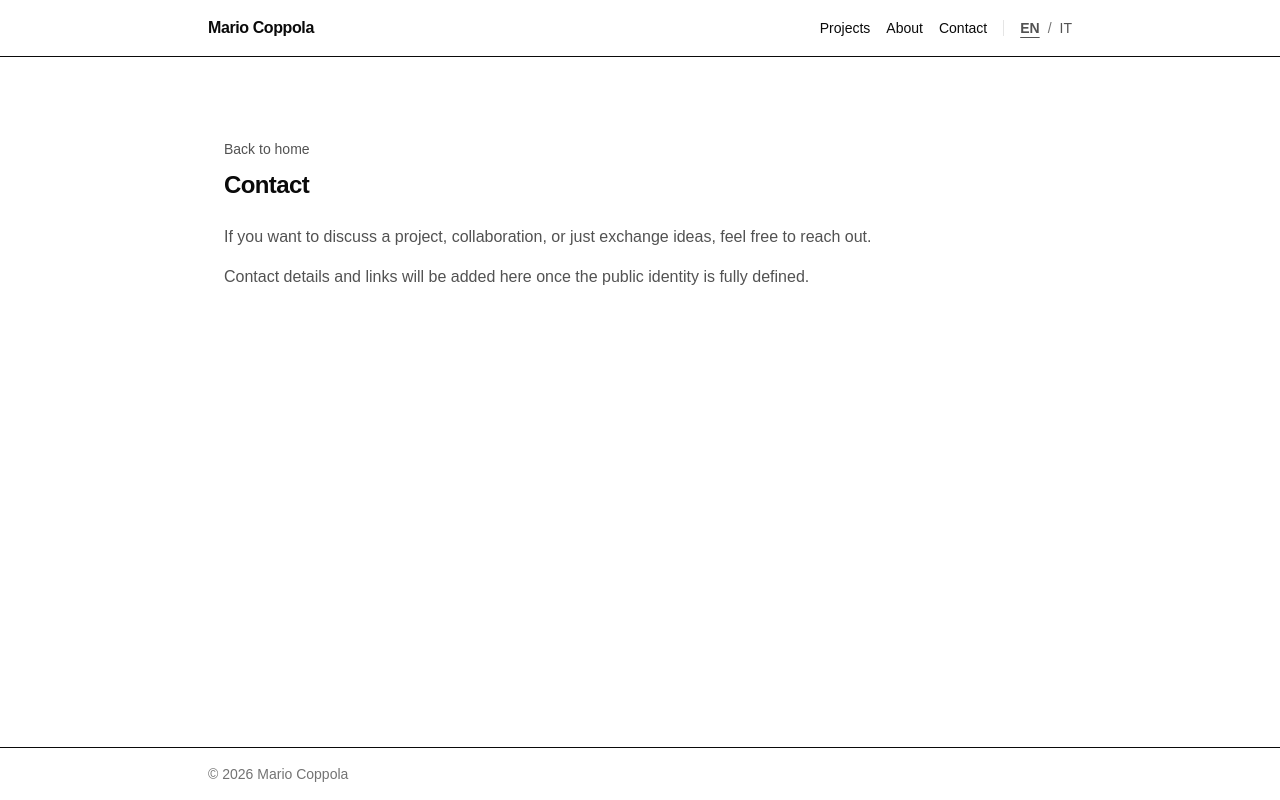
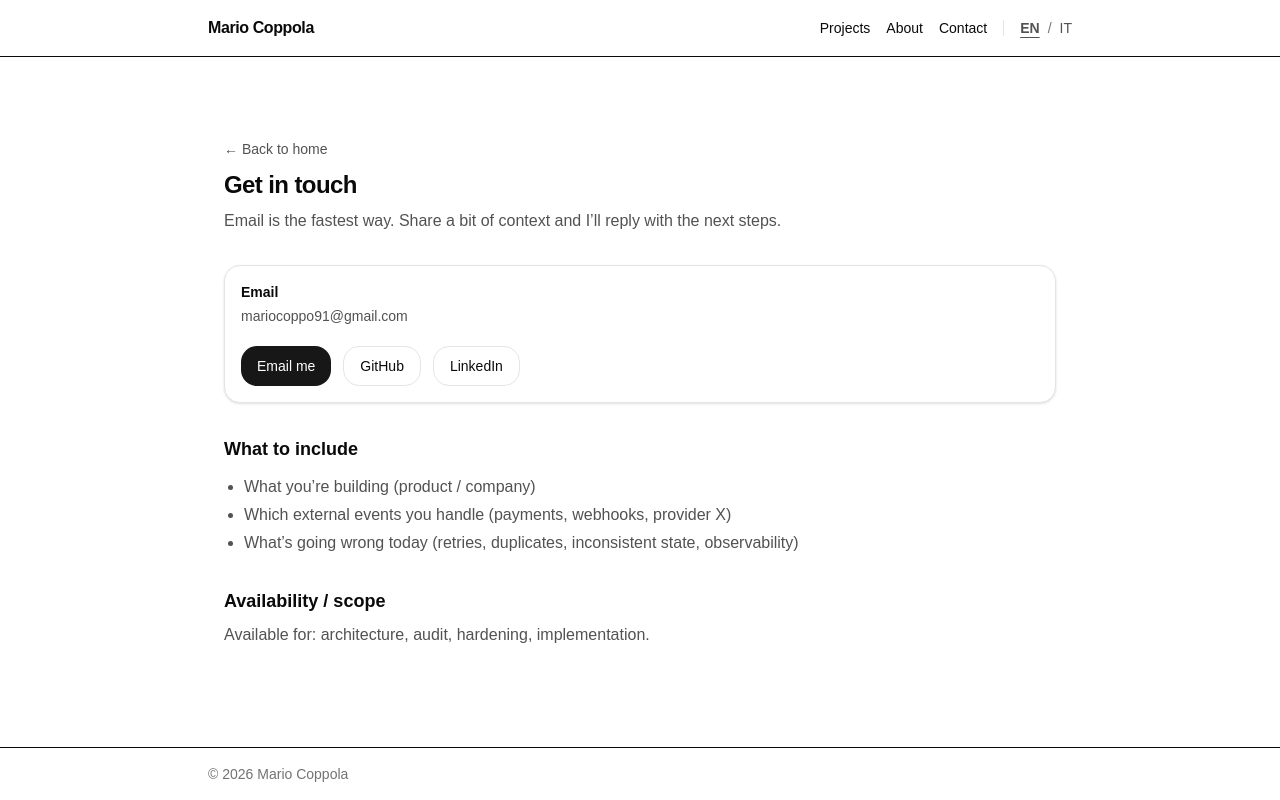
Before and after one commit to mario-coppola/portfolio, a Next.js app: page /contact in a window 1280 px wide. Built offline with nearby package versions, Linux system fonts and the light colour scheme; no server answers.

Commit message:
fix: case-sensitive import for siteHeader content + contact page

```diff
--- a/src/app/contact/page.tsx
+++ b/src/app/contact/page.tsx
@@ -1,7 +1,10 @@
 import type { Metadata } from "next";
-import { getLangFromSearchParams, type SearchParams } from "@/content/i18n";
+import { getLangFromSearchParams, t, type SearchParams } from "@/content/i18n";
+import { contactContent } from "@/content/contact";
 import { site } from "@/content/site";
 import { Container } from "@/components/ui/Container";
+import { Card } from "@/components/ui/Card";
+import { ButtonLink } from "@/components/ui/Button";
 import { TextLink } from "@/components/ui/TextLink";
 import { absoluteUrl, getSiteUrl } from "@/lib/siteUrl";
 
@@ -9,6 +12,10 @@ const siteUrl = getSiteUrl();
 const globalOgImageUrl = absoluteUrl("/opengraph-image");
 const personId = `${siteUrl}/#person`;
 const websiteId = `${siteUrl}/#website`;
+
+const EMAIL = "mariocoppo91@gmail.com";
+const GITHUB_URL = "https://github.com/mario-coppola";
+const LINKEDIN_URL = "https://www.linkedin.com/in/mariocoppola91";
 
 export async function generateMetadata({
   searchParams,
@@ -18,17 +25,28 @@ export async function generateMetadata({
   const resolvedSearchParams = await Promise.resolve(searchParams);
   const lang = getLangFromSearchParams(resolvedSearchParams);
 
+  const canonical = `${siteUrl}/contact`;
+  const title = lang === "it" ? "Contatti" : "Get in touch";
+  const description =
+    lang === "it"
+      ? "Scrivimi via email: raccontami due righe di contesto e ti rispondo con i prossimi step."
+      : "Email is the fastest way. Share a bit of context and I’ll reply with the next steps.";
+
   return {
+    title,
+    description,
     alternates: {
-      canonical: `${siteUrl}/contact`,
+      canonical,
       languages: {
-        "en-US": `${siteUrl}/contact?lang=en`,
-        "it-IT": `${siteUrl}/contact?lang=it`,
+        "en-US": `${canonical}?lang=en`,
+        "it-IT": `${canonical}?lang=it`,
       },
     },
     openGraph: {
       url: absoluteUrl("/contact"),
       locale: lang === "it" ? "it_IT" : "en_US",
+      title,
+      description,
       images: [globalOgImageUrl],
     },
     twitter: {
@@ -47,14 +65,14 @@ export default async function ContactPage({
 }) {
   const resolvedSearchParams = await Promise.resolve(searchParams);
   const lang = getLangFromSearchParams(resolvedSearchParams);
+  const content = t(contactContent, lang);
+
   const inLanguage = lang === "it" ? "it-IT" : "en-US";
-  const pageDescription =
-    "If you want to discuss a project, collaboration, or just exchange ideas, feel free to reach out.";
   const pageJsonLd = {
     "@context": "https://schema.org",
     "@type": "WebPage",
-    name: "Contact",
-    description: pageDescription,
+    name: content.pageTitle,
+    description: content.pageDescription,
     url: `${siteUrl}/contact`,
     isPartOf: { "@id": websiteId },
     about: { "@id": personId },
@@ -62,29 +80,62 @@ export default async function ContactPage({
   };
 
   return (
-    <Container className="space-y-6 py-10">
+    <Container className="space-y-8 py-10">
       <script
         type="application/ld+json"
         dangerouslySetInnerHTML={{ __html: JSON.stringify(pageJsonLd) }}
       />
+
       <header className="space-y-2">
         <div>
-          <TextLink href="/">Back to home</TextLink>
+          <TextLink href="/">{content.backToHome}</TextLink>
         </div>
-        <h1 className="text-2xl font-semibold tracking-tight">Contact</h1>
+        <h1 className="text-2xl font-semibold tracking-tight">
+          {content.pageTitle}
+        </h1>
+        <p className="max-w-2xl text-[var(--muted)]">
+          {content.pageDescription}
+        </p>
       </header>
 
-      <div className="space-y-4">
-        <p className="max-w-2xl text-[var(--muted)]">
-          If you want to discuss a project, collaboration, or just exchange ideas,
-          feel free to reach out.
-        </p>
+      <Card className="space-y-5">
+        <div className="space-y-1">
+          <p className="text-sm font-semibold text-[var(--foreground)]">
+            {content.emailLabel}
+          </p>
+          <p className="font-mono text-sm text-[var(--muted)]">{EMAIL}</p>
+        </div>
 
-        <p className="max-w-2xl text-[var(--muted)]">
-          Contact details and links will be added here once the public identity
-          is fully defined.
-        </p>
-      </div>
+        <div className="flex flex-wrap gap-3">
+          <ButtonLink href={`mailto:${EMAIL}`} variant="primary">
+            {content.primaryCta.label}
+          </ButtonLink>
+          <ButtonLink href={GITHUB_URL} external variant="secondary">
+            {content.links.github}
+          </ButtonLink>
+          <ButtonLink href={LINKEDIN_URL} external variant="secondary">
+            {content.links.linkedin}
+          </ButtonLink>
+        </div>
+      </Card>
+
+      <section className="space-y-3">
+        <h2 className="text-lg font-semibold text-[var(--foreground)]">
+          {content.whatToInclude.title}
+        </h2>
+        <ul className="list-disc space-y-1 pl-5 text-[var(--muted)]">
+          {content.whatToInclude.bullets.map((b) => (
+            <li key={b}>{b}</li>
+          ))}
+        </ul>
+      </section>
+
+      <section className="space-y-2">
+        <h2 className="text-lg font-semibold text-[var(--foreground)]">
+          {content.availability.title}
+        </h2>
+        <p className="text-[var(--muted)]">{content.availability.line}</p>
+      </section>
     </Container>
   );
 }
--- /dev/null
+++ b/src/content/contact.ts
@@ -0,0 +1,97 @@
+import type { Lang } from "@/content/i18n";
+
+export type ContactContent = {
+  backToHome: string;
+  pageTitle: string;
+  pageDescription: string;
+
+  emailLabel: string;
+  emailValue: string;
+  primaryCta: {
+    label: string;
+  };
+
+  whatToInclude: {
+    title: string;
+    bullets: [string, string, string];
+  };
+
+  availability: {
+    title: string;
+    line: string;
+  };
+
+  links: {
+    title: string;
+    github: string;
+    linkedin: string;
+  };
+};
+
+export const contactContent: Record<Lang, ContactContent> = {
+  en: {
+    backToHome: "← Back to home",
+    pageTitle: "Get in touch",
+    pageDescription:
+      "Email is the fastest way. Share a bit of context and I’ll reply with the next steps.",
+
+    emailLabel: "Email",
+    emailValue: "mariocoppo91@gmail.com",
+    primaryCta: {
+      label: "Email me",
+    },
+
+    whatToInclude: {
+      title: "What to include",
+      bullets: [
+        "What you’re building (product / company)",
+        "Which external events you handle (payments, webhooks, provider X)",
+        "What’s going wrong today (retries, duplicates, inconsistent state, observability)",
+      ],
+    },
+
+    availability: {
+      title: "Availability / scope",
+      line: "Available for: architecture, audit, hardening, implementation.",
+    },
+
+    links: {
+      title: "Links",
+      github: "GitHub",
+      linkedin: "LinkedIn",
+    },
+  },
+
+  it: {
+    backToHome: "← Torna alla home",
+    pageTitle: "Contatti",
+    pageDescription:
+      "La mail è il modo più veloce. Raccontami due righe di contesto e ti rispondo con i prossimi step.",
+
+    emailLabel: "Email",
+    emailValue: "mariocoppo91@gmail.com",
+    primaryCta: {
+      label: "Scrivimi",
+    },
+
+    whatToInclude: {
+      title: "Cosa includere",
+      bullets: [
+        "Cosa stai costruendo (prodotto / azienda)",
+        "Quali eventi esterni gestisci (pagamenti, webhooks, provider X)",
+        "Cosa sta andando storto oggi (retry, duplicati, stato incoerente, osservabilità)",
+      ],
+    },
+
+    availability: {
+      title: "Disponibilità / ambito",
+      line: "Disponibile per: architettura, audit, hardening, implementazione.",
+    },
+
+    links: {
+      title: "Link",
+      github: "GitHub",
+      linkedin: "LinkedIn",
+    },
+  },
+};
```
Also changed, not shown: src/content/siteHeader.ts (renamed from src/content/siteheader.ts).
